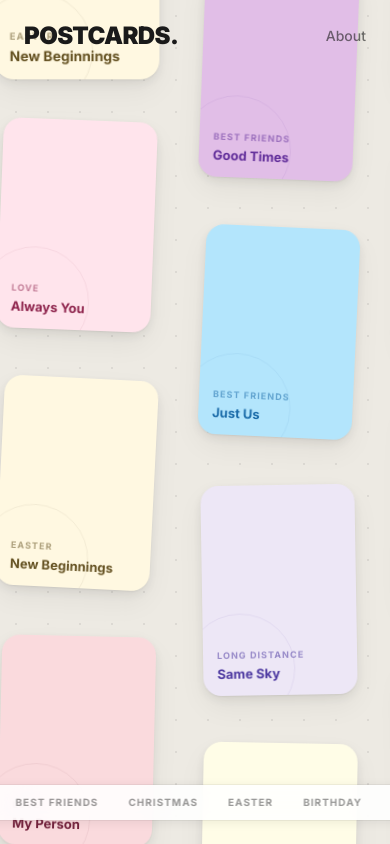
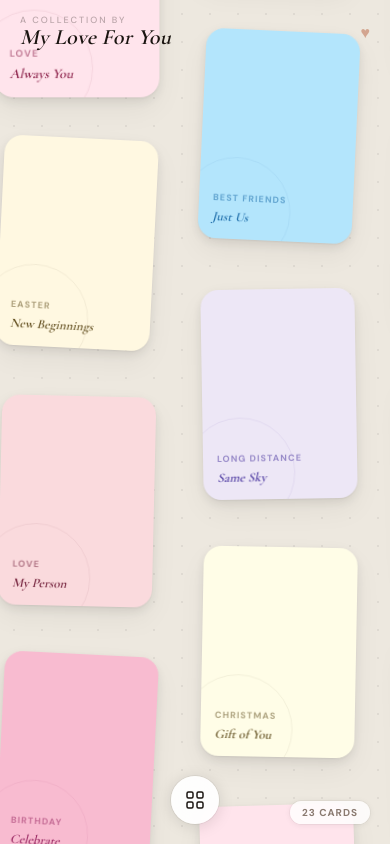
Before and after one commit to rohitt05/postcards-clone, a Next.js app: page / in a window 390 px wide. Built offline with nearby package versions, Linux system fonts and the light colour scheme.

Commit message:
feat: brand rename, bottom-to-top scroll, mobile collection popover, font refresh

```diff
--- a/app/globals.css
+++ b/app/globals.css
@@ -3,8 +3,10 @@
 @tailwind utilities;
 
 :root {
-  --background: #F5F0E8;
-  --foreground: #1A1A1A;
+  --background: #F7F2EA;
+  --foreground: #1A1410;
+  --font-cormorant: 'Cormorant Garamond', Georgia, serif;
+  --font-dm-sans: 'DM Sans', system-ui, sans-serif;
 }
 
 * {
@@ -22,11 +24,11 @@ body {
 }
 
 body {
-  font-family: var(--font-inter), Inter, sans-serif;
+  font-family: var(--font-dm-sans);
 }
 
 ::selection {
-  background: #C8A96E;
+  background: #C8896E;
   color: #fff;
 }
 
@@ -35,10 +37,10 @@ body {
 }
 
 ::-webkit-scrollbar-track {
-  background: #F5F0E8;
+  background: #F7F2EA;
 }
 
 ::-webkit-scrollbar-thumb {
-  background: #C8A96E;
+  background: #C8896E;
   border-radius: 2px;
 }
--- a/app/layout.tsx
+++ b/app/layout.tsx
@@ -1,12 +1,25 @@
 import type { Metadata } from "next";
-import { Inter } from "next/font/google";
+import { Cormorant_Garamond, DM_Sans } from "next/font/google";
 import "./globals.css";
 
-const inter = Inter({ subsets: ["latin"], variable: "--font-inter" });
+const cormorant = Cormorant_Garamond({
+  subsets: ["latin"],
+  weight: ["300", "400", "500", "600", "700"],
+  style: ["normal", "italic"],
+  variable: "--font-cormorant",
+  display: "swap",
+});
+
+const dmSans = DM_Sans({
+  subsets: ["latin"],
+  weight: ["300", "400", "500", "600", "700"],
+  variable: "--font-dm-sans",
+  display: "swap",
+});
 
 export const metadata: Metadata = {
-  title: "Postcards — A curated collection",
-  description: "A beautiful collection of digital postcards",
+  title: "My Love For You — A curated collection",
+  description: "A beautiful collection of heartfelt digital postcards",
 };
 
 export default function RootLayout({
@@ -16,7 +29,7 @@ export default function RootLayout({
 }>) {
   return (
     <html lang="en">
-      <body className={`${inter.variable} bg-paper text-ink antialiased`}>
+      <body className={`${cormorant.variable} ${dmSans.variable} bg-paper text-ink antialiased`}>
         {children}
       </body>
     </html>
--- a/app/page.tsx
+++ b/app/page.tsx
@@ -19,18 +19,37 @@ function PostcardsApp() {
   };
 
   return (
-    <div className="fixed inset-0 bg-paper overflow-hidden">
-      {/* Minimal floating UI overlay */}
-      <div className="absolute top-0 left-0 right-0 z-30 flex items-center justify-between px-6 py-5 pointer-events-none">
-        <span className="text-2xl font-black tracking-tight text-ink pointer-events-auto select-none">
-          POSTCARDS.
+    <div className="fixed inset-0 overflow-hidden" style={{ background: "#F0EBE1" }}>
+      {/* Floating header */}
+      <div className="absolute top-0 left-0 right-0 z-30 flex items-center justify-between px-5 md:px-8 py-4 pointer-events-none">
+        {/* Brand */}
+        <div className="pointer-events-auto flex flex-col leading-none select-none">
+          <span
+            className="text-ink/30 tracking-[0.22em] uppercase"
+            style={{ fontFamily: "var(--font-dm-sans)", fontSize: 9, fontWeight: 500, letterSpacing: "0.22em" }}
+          >
+            a collection by
           </span>
+          <span
+            className="text-ink"
+            style={{ fontFamily: "var(--font-cormorant)", fontSize: "clamp(22px, 4vw, 34px)", fontWeight: 600, letterSpacing: "0.01em", lineHeight: 1.1, fontStyle: "italic" }}
+          >
+            My Love For You
+          </span>
+        </div>
+
+        {/* Nav */}
+        <nav className="pointer-events-auto flex items-center gap-5">
           <a
             href="#"
-          className="text-sm font-medium text-ink/60 hover:text-ink transition-colors pointer-events-auto"
+            className="hidden sm:block transition-colors duration-200 hover:text-ink text-ink/50"
+            style={{ fontFamily: "var(--font-dm-sans)", fontSize: 11, fontWeight: 600, letterSpacing: "0.14em", textTransform: "uppercase" }}
           >
             About
           </a>
+          {/* Decorative heart */}
+          <span style={{ color: "#C8896E", fontSize: 16, lineHeight: 1, opacity: 0.7 }}>♥</span>
+        </nav>
       </div>
 
       <InfiniteCanvas
--- a/components/InfiniteCanvas.tsx
+++ b/components/InfiniteCanvas.tsx
@@ -1,6 +1,7 @@
 "use client";
 
 import { useRef, useState, useEffect } from "react";
+import { motion, AnimatePresence } from "framer-motion";
 import { postcards, Collection, Postcard } from "@/data/postcards";
 import PostcardModal from "./PostcardModal";
 
@@ -10,7 +11,8 @@ const GAP_X   = 48;
 const GAP_Y   = 48;
 const CELL_W  = CARD_W + GAP_X;
 const CELL_H  = CARD_H + GAP_Y;
-const SPEEDS  = [22, 18, 26, 20, 24, 17, 23, 21, 19, 25];
+// Negative speeds → cards flow bottom-to-top
+const SPEEDS  = [-22, -18, -26, -20, -24, -17, -23, -21, -19, -25];
 
 function seeded(n: number) {
   const x = Math.sin(n * 127.1 + 311.7) * 43758.5453;
@@ -41,9 +43,22 @@ const COLLECTION_LABELS: Record<Collection, string> = {
   "long-distance": "Long Distance",
 };
 
+const COLLECTION_EMOJIS: Record<Collection, string> = {
+  all: "✦",
+  love: "❤️",
+  "best-friends": "🤝",
+  christmas: "🎄",
+  easter: "🐣",
+  birthday: "🎂",
+  "long-distance": "✈️",
+};
+
+const collections: Collection[] = ["all", "love", "best-friends", "christmas", "easter", "birthday", "long-distance"];
+
 export default function InfiniteCanvas({ activeCollection, onCollectionChange }: Props) {
   const [selected, setSelected] = useState<Postcard | null>(null);
   const [tiles, setTiles]       = useState<TileData[]>([]);
+  const [menuOpen, setMenuOpen] = useState(false);
 
   const panX  = useRef(0); const panY  = useRef(0);
   const velX  = useRef(0); const velY  = useRef(0);
@@ -188,21 +203,39 @@ export default function InfiniteCanvas({ activeCollection, onCollectionChange }:
     };
   }, []);
 
-  const collections: Collection[] = ["all", "love", "best-friends", "christmas", "easter", "birthday", "long-distance"];
+  // Close menu when clicking outside
+  useEffect(() => {
+    if (!menuOpen) return;
+    const handler = (e: MouseEvent | TouchEvent) => {
+      const target = e.target as HTMLElement;
+      if (!target.closest('[data-collection-menu]')) setMenuOpen(false);
+    };
+    document.addEventListener("mousedown", handler);
+    document.addEventListener("touchstart", handler);
+    return () => {
+      document.removeEventListener("mousedown", handler);
+      document.removeEventListener("touchstart", handler);
+    };
+  }, [menuOpen]);
+
+  const activeLabel = COLLECTION_LABELS[activeCollection];
+  const activeEmoji = COLLECTION_EMOJIS[activeCollection];
 
   return (
     <div
       className="absolute inset-0 overflow-hidden select-none"
-      style={{ background: "#EDEAE3", cursor: isDragging.current ? "grabbing" : "grab" }}
+      style={{ background: "#EDE8DF", cursor: isDragging.current ? "grabbing" : "grab" }}
     >
+      {/* Dot grid background */}
       <div
         className="absolute inset-0 pointer-events-none"
         style={{
-          backgroundImage: "radial-gradient(circle, rgba(0,0,0,0.07) 1px, transparent 1px)",
-          backgroundSize: "32px 32px",
+          backgroundImage: "radial-gradient(circle, rgba(0,0,0,0.06) 1px, transparent 1px)",
+          backgroundSize: "28px 28px",
         }}
       />
 
+      {/* Canvas tiles */}
       {tiles.map((t) => (
         <div
           key={t.slotKey}
@@ -231,17 +264,17 @@ export default function InfiniteCanvas({ activeCollection, onCollectionChange }:
             width: "100%", height: "100%",
             borderRadius: 18,
             background: t.card.bg,
-            boxShadow: "0 1px 2px rgba(0,0,0,0.06),0 4px 12px rgba(0,0,0,0.08),0 12px 28px rgba(0,0,0,0.05)",
+            boxShadow: "0 1px 2px rgba(0,0,0,0.06),0 4px 12px rgba(0,0,0,0.09),0 12px 28px rgba(0,0,0,0.05)",
             display: "flex", flexDirection: "column", justifyContent: "space-between",
             padding: "14px 14px 12px",
             overflow: "hidden", position: "relative",
           }}>
             <div />
             <div>
-              <p style={{ margin: 0, fontSize: 9, fontWeight: 700, letterSpacing: "0.12em", textTransform: "uppercase", color: t.card.textColor, opacity: 0.45, marginBottom: 2 }}>
+              <p style={{ margin: 0, fontSize: 9, fontWeight: 700, letterSpacing: "0.12em", textTransform: "uppercase", color: t.card.textColor, opacity: 0.45, marginBottom: 2, fontFamily: "var(--font-dm-sans)" }}>
                 {COLLECTION_LABELS[t.card.collection]}
               </p>
-              <p style={{ margin: 0, fontSize: 13, fontWeight: 700, color: t.card.textColor, opacity: 0.85 }}>
+              <p style={{ margin: 0, fontSize: 13, fontWeight: 600, color: t.card.textColor, opacity: 0.85, fontFamily: "var(--font-cormorant)", fontStyle: "italic" }}>
                 {t.card.title}
               </p>
             </div>
@@ -255,28 +288,194 @@ export default function InfiniteCanvas({ activeCollection, onCollectionChange }:
         </div>
       ))}
 
-      {/* Tab bar — collection filters */}
-      <div className="absolute bottom-6 left-1/2 z-30" style={{
-        transform: "translateX(-50%)",
-        display: "flex", alignItems: "center", gap: 2,
-        background: "rgba(255,255,255,0.88)",
-        backdropFilter: "blur(16px)", WebkitBackdropFilter: "blur(16px)",
+      {/* ── BOTTOM BAR ── */}
+      <div
+        data-collection-menu
+        className="absolute bottom-5 left-1/2 z-30"
+        style={{ transform: "translateX(-50%)", display: "flex", alignItems: "center", gap: 8 }}
+      >
+        {/* DESKTOP: full pill tabs (hidden on mobile) */}
+        <div
+          className="hidden md:flex items-center gap-1"
+          style={{
+            background: "rgba(255,255,255,0.9)",
+            backdropFilter: "blur(20px)", WebkitBackdropFilter: "blur(20px)",
             borderRadius: 9999, padding: "5px 6px",
-        boxShadow: "0 2px 12px rgba(0,0,0,0.08),0 0 0 1px rgba(0,0,0,0.05)",
-      }}>
+            boxShadow: "0 2px 16px rgba(0,0,0,0.1),0 0 0 1px rgba(0,0,0,0.05)",
+          }}
+        >
           {collections.map((c) => (
-          <button key={c} onClick={() => onCollectionChange(c)} style={{
+            <button
+              key={c}
+              onClick={(e) => { e.stopPropagation(); onCollectionChange(c); }}
+              style={{
                 padding: "5px 14px", fontSize: 10, fontWeight: 700,
                 letterSpacing: "0.1em", textTransform: "uppercase",
                 borderRadius: 9999, border: "none", cursor: "pointer",
-            transition: "background 0.2s,color 0.2s",
-            background: activeCollection === c ? "#111" : "transparent",
-            color:      activeCollection === c ? "#fff" : "rgba(0,0,0,0.4)",
-            whiteSpace: "nowrap",
-          }}>{COLLECTION_LABELS[c]}</button>
+                fontFamily: "var(--font-dm-sans)",
+                background: activeCollection === c ? "#1A1410" : "transparent",
+                color: activeCollection === c ? "#F7F2EA" : "#8A7A70",
+                transition: "all 0.18s ease",
+              }}
+            >
+              <span style={{ marginRight: 5, fontSize: 12 }}>{COLLECTION_EMOJIS[c]}</span>
+              {COLLECTION_LABELS[c]}
+            </button>
           ))}
         </div>
 
+        {/* MOBILE: apps-grid icon button + popover (shown only on mobile) */}
+        <div className="flex md:hidden flex-col items-center" style={{ position: "relative" }}>
+          {/* Popover menu — appears above the button */}
+          <AnimatePresence>
+            {menuOpen && (
+              <motion.div
+                key="collection-popover"
+                initial={{ opacity: 0, y: 12, scale: 0.95 }}
+                animate={{ opacity: 1, y: 0, scale: 1 }}
+                exit={{ opacity: 0, y: 10, scale: 0.95 }}
+                transition={{ type: "spring", stiffness: 380, damping: 28 }}
+                style={{
+                  position: "absolute",
+                  bottom: "calc(100% + 12px)",
+                  left: "50%",
+                  transform: "translateX(-50%)",
+                  background: "rgba(255,255,255,0.96)",
+                  backdropFilter: "blur(24px)",
+                  WebkitBackdropFilter: "blur(24px)",
+                  borderRadius: 20,
+                  padding: "12px",
+                  boxShadow: "0 4px 32px rgba(0,0,0,0.16),0 0 0 1px rgba(0,0,0,0.06)",
+                  width: 240,
+                  zIndex: 50,
+                }}
+              >
+                {/* Small caret / arrow */}
+                <div style={{
+                  position: "absolute", bottom: -7, left: "50%",
+                  transform: "translateX(-50%)",
+                  width: 14, height: 14,
+                  background: "rgba(255,255,255,0.96)",
+                  borderRadius: 2,
+                  rotate: "45deg",
+                  boxShadow: "2px 2px 4px rgba(0,0,0,0.05)",
+                  zIndex: -1,
+                }} />
+
+                {/* Title */}
+                <p style={{
+                  textAlign: "center", margin: "0 0 10px",
+                  fontSize: 9, fontWeight: 700, letterSpacing: "0.18em",
+                  textTransform: "uppercase", color: "#8A7A70",
+                  fontFamily: "var(--font-dm-sans)",
+                }}>Collections</p>
+
+                {/* 2-column grid of options */}
+                <div style={{ display: "grid", gridTemplateColumns: "1fr 1fr", gap: 6 }}>
+                  {collections.map((c) => {
+                    const isActive = activeCollection === c;
+                    return (
+                      <button
+                        key={c}
+                        onClick={(e) => {
+                          e.stopPropagation();
+                          onCollectionChange(c);
+                          setMenuOpen(false);
+                        }}
+                        style={{
+                          display: "flex", flexDirection: "column",
+                          alignItems: "center", justifyContent: "center",
+                          gap: 4, padding: "10px 6px",
+                          borderRadius: 14, border: "none", cursor: "pointer",
+                          background: isActive ? "#1A1410" : "rgba(0,0,0,0.04)",
+                          color: isActive ? "#F7F2EA" : "#1A1410",
+                          transition: "all 0.15s ease",
+                          fontFamily: "var(--font-dm-sans)",
+                        }}
+                      >
+                        <span style={{ fontSize: 20, lineHeight: 1 }}>{COLLECTION_EMOJIS[c]}</span>
+                        <span style={{
+                          fontSize: 9, fontWeight: 700,
+                          letterSpacing: "0.08em", textTransform: "uppercase",
+                          opacity: isActive ? 1 : 0.7,
+                        }}>{COLLECTION_LABELS[c]}</span>
+                      </button>
+                    );
+                  })}
+                </div>
+              </motion.div>
+            )}
+          </AnimatePresence>
+
+          {/* The apps-grid icon button */}
+          <button
+            onClick={(e) => { e.stopPropagation(); setMenuOpen(v => !v); }}
+            style={{
+              width: 48, height: 48,
+              borderRadius: 9999,
+              border: "none", cursor: "pointer",
+              background: menuOpen ? "#1A1410" : "rgba(255,255,255,0.92)",
+              backdropFilter: "blur(20px)",
+              WebkitBackdropFilter: "blur(20px)",
+              boxShadow: "0 2px 16px rgba(0,0,0,0.13),0 0 0 1px rgba(0,0,0,0.06)",
+              display: "flex", alignItems: "center", justifyContent: "center",
+              transition: "all 0.2s ease",
+              color: menuOpen ? "#F7F2EA" : "#1A1410",
+              position: "relative",
+            }}
+            aria-label="Browse collections"
+          >
+            {/* Active collection dot indicator */}
+            {activeCollection !== "all" && (
+              <span style={{
+                position: "absolute", top: 8, right: 8,
+                width: 7, height: 7, borderRadius: "50%",
+                background: "#C8896E",
+                boxShadow: "0 0 0 1.5px white",
+              }} />
+            )}
+            {/* Apps grid SVG icon */}
+            <svg width="20" height="20" viewBox="0 0 20 20" fill="none" xmlns="http://www.w3.org/2000/svg">
+              <rect x="2" y="2" width="6" height="6" rx="1.5" stroke="currentColor" strokeWidth="1.5" fill="none"/>
+              <rect x="12" y="2" width="6" height="6" rx="1.5" stroke="currentColor" strokeWidth="1.5" fill="none"/>
+              <rect x="2" y="12" width="6" height="6" rx="1.5" stroke="currentColor" strokeWidth="1.5" fill="none"/>
+              <rect x="12" y="12" width="6" height="6" rx="1.5" stroke="currentColor" strokeWidth="1.5" fill="none"/>
+            </svg>
+          </button>
+
+          {/* Active label pill below button */}
+          {activeCollection !== "all" && (
+            <div style={{
+              marginTop: 6,
+              background: "rgba(255,255,255,0.88)",
+              backdropFilter: "blur(12px)",
+              borderRadius: 9999, padding: "2px 10px",
+              fontSize: 9, fontWeight: 700, letterSpacing: "0.1em",
+              textTransform: "uppercase", color: "#1A1410",
+              fontFamily: "var(--font-dm-sans)",
+              boxShadow: "0 1px 6px rgba(0,0,0,0.08)",
+              whiteSpace: "nowrap",
+            }}>
+              {activeEmoji} {activeLabel}
+            </div>
+          )}
+        </div>
+      </div>
+
+      {/* Postcard count badge */}
+      <div className="absolute bottom-5 right-5 z-30" style={{
+        background: "rgba(255,255,255,0.8)",
+        backdropFilter: "blur(12px)",
+        borderRadius: 9999, padding: "4px 12px",
+        fontSize: 10, fontWeight: 700,
+        letterSpacing: "0.1em", textTransform: "uppercase",
+        color: "#8A7A70", fontFamily: "var(--font-dm-sans)",
+        boxShadow: "0 1px 6px rgba(0,0,0,0.07),0 0 0 1px rgba(0,0,0,0.04)",
+      }}>
+        {filteredRef.current.length} cards
+      </div>
+
+      {/* Modal */}
       <PostcardModal card={selected} onClose={() => setSelected(null)} />
     </div>
   );
--- a/tailwind.config.ts
+++ b/tailwind.config.ts
@@ -9,13 +9,15 @@ const config: Config = {
   theme: {
     extend: {
       fontFamily: {
-        sans: ["var(--font-inter)", "Inter", "sans-serif"],
+        display: ["var(--font-cormorant)", "Georgia", "serif"],
+        sans: ["var(--font-dm-sans)", "system-ui", "sans-serif"],
       },
       colors: {
-        paper: "#F5F0E8",
-        ink: "#1A1A1A",
-        muted: "#8A8A8A",
-        accent: "#C8A96E",
+        paper: "#F7F2EA",
+        ink: "#1A1410",
+        muted: "#8A7A70",
+        accent: "#C8896E",
+        blush: "#E8C4B8",
       },
     },
   },
```
Lines whose indentation alone changed are shown as unchanged.
